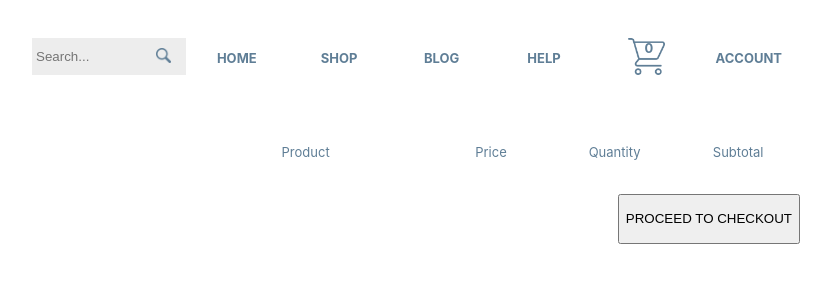
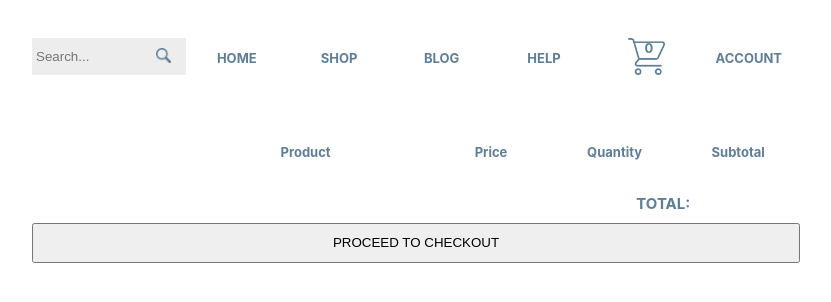
Before and after one commit to NikolasPlatonov/zenbit_store, a React (Create React App) app: page /cart in a window 1280 px wide. Shown: the top 302 px of the page, without its empty margins (224-1055 px from the left). Built offline with nearby package versions, Linux system fonts and the light colour scheme.

Commit message:
Total field for Cart added

```diff
--- a/src/components/Cart/Cart.js
+++ b/src/components/Cart/Cart.js
@@ -30,7 +30,15 @@ const Cart = ({ cart, deleteFromCart }) => {
             </div>
           );
         })}
+        <div className={s.total_container}>
+          <div className={s.total_text}>TOTAL:</div>
+          <div className={s.total_price}></div>
+        </div>
       </div>
+      {/* <div className={s.total_price}>
+        <div className={s.total_text}>TOTAL:</div>
+        <div></div>
+      </div> */}
       <div className={s.btn_container}>
         <button className={s.button}>PROCEED TO CHECKOUT</button>
       </div>
--- a/src/components/Cart/Cart.module.css
+++ b/src/components/Cart/Cart.module.css
@@ -14,7 +14,28 @@
 .btn_container {
   display: grid;
   grid-template-columns: 1fr;
-  justify-items: right;
+  padding-top: 10px;
+}
+
+.total_container {
+  display: grid;
+  grid-template-columns: 6fr 1fr;
+}
+
+.total_text {
+  color: #5f7e96;
+  font-weight: bold;
+  font-style: inherit;
+  font-size: 15px;
+  text-align: right;
+}
+
+.total_price {
+  color: green;
+  font-weight: bold;
+  font-style: inherit;
+  font-size: 15px;
+  text-align: center;
 }
 
 /* next css file */
@@ -28,7 +49,7 @@
 
 .title {
   color: #5f7e96;
-  font-weight: normal;
+  font-weight: 700;
   font-style: inherit;
   font-size: 13px;
 }
```
